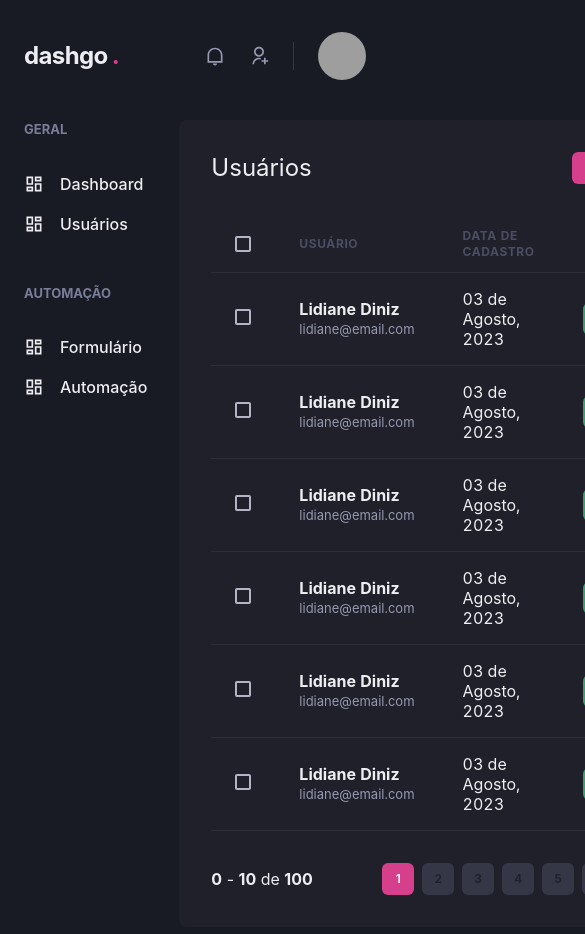
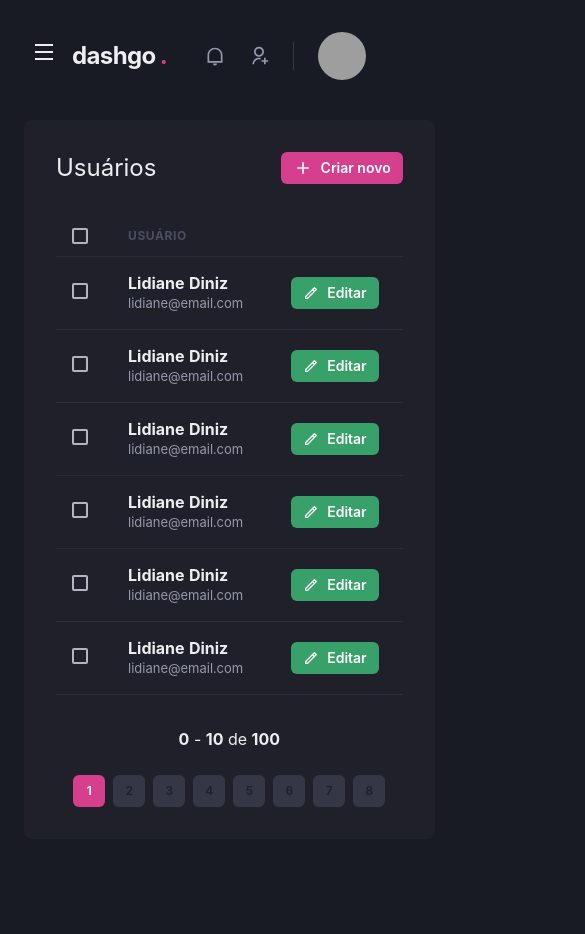
Before and after one commit to LidianeDiniz/dashgo-chakra-ui, a Next.js app: page /users in a window 390 px wide. Shown: the top 934 px of the page, 585 px wide, since content can reach past the window. After the commit the page ends 863 px from the top, so only its background shows below. Built offline with nearby package versions, Linux system fonts and the light colour scheme; grey boxes are pictures that could not be loaded.

Commit message:
Responsividade no Chakra

```diff
--- /dev/null
+++ b/src/components/ActiveLink.tsx
@@ -0,0 +1,31 @@
+import Link, { LinkProps } from "next/link";
+import { useRouter } from "next/router";
+import { ReactElement, cloneElement } from "react";
+
+interface ActiveLinkProps extends LinkProps{
+children: ReactElement;
+shoudMatchExactHref?: boolean;
+
+}
+
+export function ActiveLink ({children, shoudMatchExactHref= false, ...rest}: ActiveLinkProps){
+
+    const { asPath } = useRouter()
+
+    let isActive = false;
+
+    if(shoudMatchExactHref && ( asPath === rest.href || asPath === rest.as)){
+        isActive = true;
+    }
+
+    if(!shoudMatchExactHref && ( asPath.startsWith(String(rest.href)) || asPath.startsWith(String(rest.as)))){
+        isActive = true
+    }
+    return(
+        <Link {...rest}>
+            {cloneElement(children,{
+                color: isActive ? 'pink.400' : 'gray.50'
+            })}
+        </Link>
+    )
+}
--- a/src/components/Header/index.tsx
+++ b/src/components/Header/index.tsx
@@ -1,4 +1,6 @@
-import { Flex, useBreakpointValue } from "@chakra-ui/react";
+import { Flex, Icon, IconButton, useBreakpointValue } from "@chakra-ui/react";
+import { RiMenuLine } from "react-icons/ri";
+import { useSidebarDrawer } from '../../contexts/SidebarDrawerContext';
 import { Logo } from "./Logo";
 import { NotificationsNav } from "./NotificationsNav";
 import { Profile } from "./Profile";
@@ -7,6 +9,9 @@ import { SearchBox } from "./SearchBox";
 
 
 export function Header() {
+
+  const {onOpen} = useSidebarDrawer()
+
   const isWideVersion = useBreakpointValue({
     base: false,
     md: true
@@ -22,6 +27,18 @@ export function Header() {
       px="6"
       align="center"
     >
+
+      { !isWideVersion && (
+        <IconButton icon={<Icon as={RiMenuLine}/>}
+        aria-label="Open Navigation"
+        fontSize='24'
+        variant='unstyled'
+        onClick={onOpen}
+        marginRight='2'
+        >
+
+        </IconButton>
+      )}
       <Logo/>
 
      {isWideVersion &&  <SearchBox/>}
--- a/src/components/Pagination/index.tsx
+++ b/src/components/Pagination/index.tsx
@@ -4,7 +4,7 @@ import { PaginationItem } from "./PaginationItem";
 export function Pagination() {
   return (
     <Stack
-      direction="row"
+      direction={['column', 'row']}
       marginTop="8"
       justify="space-between"
       align="center"
--- a/src/components/Sidebar/NavLink.tsx
+++ b/src/components/Sidebar/NavLink.tsx
@@ -1,19 +1,23 @@
-import { LinkProps as ChaKraLinkProps, Icon, Link, Text } from "@chakra-ui/react";
+import { LinkProps as ChaKraLinkProps, Link as ChakraLink, Icon, Text } from "@chakra-ui/react";
 import { ElementType } from 'react';
+import { ActiveLink } from "../ActiveLink";
 
 interface NavLinkProps extends ChaKraLinkProps{
     icon: ElementType;
     children: string;
+    href: string;
 }
 
-export function NavLink ({ icon, children, ...rest }: NavLinkProps){
+export function NavLink ({ icon, children, href, ...rest }: NavLinkProps){
     return(
-        <Link display="flex" alignItems="center" {...rest}>
+       <ActiveLink href={href} passHref>
+        <ChakraLink display="flex" alignItems="center" {...rest}>
             <Icon as={icon} fontSize="20" />
             <Text marginLeft="4" fontWeight="medium">
               {children}
             </Text>
-          </Link>
+          </ChakraLink>
 
+       </ActiveLink>
     )
 }
--- /dev/null
+++ b/src/components/Sidebar/SidebarNav.tsx
@@ -0,0 +1,20 @@
+import { Stack } from "@chakra-ui/react";
+import { RiDashboardLine } from "react-icons/ri";
+import { NavLink } from "./NavLink";
+import { NavSection } from "./NavSection";
+
+export function SidebarNav (){
+    return(
+        <Stack spacing="12" align="flex-start">
+        <NavSection title="geral">
+          <NavLink href="/dashboard" icon={RiDashboardLine}>Dashboard</NavLink>
+          <NavLink href='/users' icon={RiDashboardLine}>Usuários</NavLink>
+        </NavSection>
+
+        <NavSection title="automação">
+          <NavLink href="/forms" icon={RiDashboardLine}>Formulário</NavLink>
+          <NavLink href="/automation" icon={RiDashboardLine}>Automação</NavLink>
+        </NavSection>
+      </Stack>
+    )
+}
--- a/src/components/Sidebar/index.tsx
+++ b/src/components/Sidebar/index.tsx
@@ -1,22 +1,37 @@
-import { Box, Stack } from "@chakra-ui/react";
-import { RiDashboardLine } from "react-icons/ri";
-import { NavLink } from "../Sidebar/NavLink";
-import { NavSection } from "../Sidebar/NavSection";
+import { Box, Drawer, DrawerBody, DrawerCloseButton, DrawerContent, DrawerHeader, DrawerOverlay, useBreakpointValue } from '@chakra-ui/react';
+import { useSidebarDrawer } from '../../contexts/SidebarDrawerContext';
+import { SidebarNav } from "./SidebarNav";
 
 export function Sidebar() {
+
+  const {isOpen, onClose} = useSidebarDrawer()
+
+    const isDrawerSidebar = useBreakpointValue({
+        base: true,
+        lg: false,
+    })
+
+    if(isDrawerSidebar){
+      return(
+        <Drawer isOpen={isOpen} placement='left' onClose={onClose}>
+        <DrawerOverlay>
+            <DrawerContent bg='gray.800' padding='4'>
+                <DrawerCloseButton marginTop='6'/>
+                <DrawerHeader>
+                    Navegação
+                </DrawerHeader>
+                <DrawerBody>
+                    <SidebarNav/>
+                </DrawerBody>
+            </DrawerContent>
+        </DrawerOverlay>
+    </Drawer>
+      )
+
+    }
   return (
     <Box as="aside" width="64" marginRight="8">
-      <Stack spacing="12" align="flex-start">
-        <NavSection title="geral">
-          <NavLink icon={RiDashboardLine}>Dashboard</NavLink>
-          <NavLink icon={RiDashboardLine}>Usuários</NavLink>
-        </NavSection>
-
-        <NavSection title="automação">
-          <NavLink icon={RiDashboardLine}>Formulário</NavLink>
-          <NavLink icon={RiDashboardLine}>Automação</NavLink>
-        </NavSection>
-      </Stack>
+     <SidebarNav/>
     </Box>
   );
 }
--- /dev/null
+++ b/src/contexts/SidebarDrawerContext.tsx
@@ -0,0 +1,31 @@
+import { UseDisclosureReturn, useDisclosure } from "@chakra-ui/react";
+import { useRouter } from "next/router";
+import { ReactNode, createContext, useContext, useEffect } from "react";
+
+interface SidebarDrawerProviderProps {
+  children: ReactNode;
+}
+
+type SidebarDrawerContexData = UseDisclosureReturn;
+
+const SidebarDrawerContext = createContext({} as SidebarDrawerContexData);
+
+export function SidebarDrawerProvider({
+  children
+}: SidebarDrawerProviderProps) {
+  const disclosure = useDisclosure();
+  const router = useRouter();
+
+  useEffect(() => {
+    disclosure.onClose();
+    // eslint-disable-next-line react-hooks/exhaustive-deps
+  }, [router.asPath]);
+
+  return (
+    <SidebarDrawerContext.Provider value={disclosure}>
+      {children}
+    </SidebarDrawerContext.Provider>
+  );
+}
+
+export const useSidebarDrawer = () => useContext(SidebarDrawerContext);
--- a/src/pages/_app.tsx
+++ b/src/pages/_app.tsx
@@ -1,13 +1,16 @@
-import { theme } from '@/styles/theme'
-import { ChakraProvider } from '@chakra-ui/react'
-import {AppProps} from 'next/app'
+import { ChakraProvider } from "@chakra-ui/react";
+import { AppProps } from "next/app";
+import { SidebarDrawerProvider } from "../contexts/SidebarDrawerContext";
+import { theme } from "../styles/theme";
 
-function MyApp ({ Component, pageProps}: AppProps){
-  return(
+function MyApp({ Component, pageProps }: AppProps) {
+  return (
     <ChakraProvider resetCSS theme={theme}>
-    <Component {...pageProps}/>
- </ChakraProvider>
-  )
+      <SidebarDrawerProvider>
+        <Component {...pageProps} />
+      </SidebarDrawerProvider>
+    </ChakraProvider>
+  );
 }
 
-export default MyApp
+export default MyApp;
--- a/src/pages/dashboard.tsx
+++ b/src/pages/dashboard.tsx
@@ -85,7 +85,7 @@ export default function Dashboard() {
             minChildWidth="320px"
             alignItems="flex-start"
           >
-            <Box padding="8" bg="gray.800" borderRadius={8} paddingBottom="4">
+            <Box padding={['6', '8']} bg="gray.800" borderRadius={8} paddingBottom="4">
               <Text fontSize="lg" marginBottom="4">
                 Inscritos da semana
               </Text>
@@ -97,7 +97,7 @@ export default function Dashboard() {
               />
             </Box>
 
-            <Box padding="8" bg="gray.800" borderRadius={8} paddingBottom="4">
+            <Box padding={['6', '8']} bg="gray.800" borderRadius={8} paddingBottom="4">
               <Text fontSize="lg" marginBottom="4">
                 {" "}
                 Taxa de abertura
--- a/src/pages/users/index.tsx
+++ b/src/pages/users/index.tsx
@@ -11,14 +11,20 @@ import {
   Text,
   Th,
   Thead,
-  Tr
+  Tr,
+  useBreakpointValue
 } from "@chakra-ui/react";
+import Link from "next/link";
 import { RiAddLine, RiPencilLine } from "react-icons/ri";
 import { Header } from "../../components/Header";
 import { Pagination } from "../../components/Pagination";
 import { Sidebar } from "../../components/Sidebar";
 
 export default function UserList() {
+  const isWideVersion = useBreakpointValue({
+    base: false,
+    lg: true
+  });
   return (
     <Box>
       <Header />
@@ -29,6 +35,7 @@ export default function UserList() {
             <Heading size="lg" fontWeight="normal">
               Usuários
             </Heading>
+            <Link href="/users/create" passHref>
               <Button
                 as="a"
                 size="sm"
@@ -38,24 +45,25 @@ export default function UserList() {
               >
                 Criar novo
               </Button>
+            </Link>
           </Flex>
 
           <Table colorScheme="whiteAlpha">
             <Thead>
               <Tr>
-                <Th paddingX="6" color="gray.300" width="8">
+                <Th paddingX={["4", "4", "6"]} color="gray.300" width="8">
                   <Checkbox colorScheme="pink" />
                 </Th>
 
                 <Th>Usuário</Th>
-                <Th>Data de cadastro</Th>
+                {isWideVersion && <Th>Data de cadastro</Th>}
                 <Th width="8"></Th>
               </Tr>
             </Thead>
 
             <Tbody>
               <Tr>
-                <Td paddingX="6">
+                <Td paddingX={["4", "4", "6"]}>
                   <Checkbox colorScheme="pink" />
                 </Td>
 
@@ -68,7 +76,7 @@ export default function UserList() {
                   </Box>
                 </Td>
 
-                <Td>03 de Agosto, 2023</Td>
+                {isWideVersion && <Td>03 de Agosto, 2023</Td>}
 
                 <Td>
                   {" "}
@@ -85,7 +93,7 @@ export default function UserList() {
               </Tr>
 
               <Tr>
-                <Td paddingX="6">
+                <Td paddingX={["4", "4", "6"]}>
                   <Checkbox colorScheme="pink" />
                 </Td>
 
@@ -98,7 +106,7 @@ export default function UserList() {
                   </Box>
                 </Td>
 
-                <Td>03 de Agosto, 2023</Td>
+                {isWideVersion && <Td>03 de Agosto, 2023</Td>}
 
                 <Td>
                   {" "}
@@ -115,7 +123,7 @@ export default function UserList() {
               </Tr>
 
               <Tr>
-                <Td paddingX="6">
+                <Td paddingX={["4", "4", "6"]}>
                   <Checkbox colorScheme="pink" />
                 </Td>
 
@@ -128,7 +136,7 @@ export default function UserList() {
                   </Box>
                 </Td>
 
-                <Td>03 de Agosto, 2023</Td>
+                {isWideVersion && <Td>03 de Agosto, 2023</Td>}
 
                 <Td>
                   {" "}
@@ -145,7 +153,7 @@ export default function UserList() {
               </Tr>
 
               <Tr>
-                <Td paddingX="6">
+                <Td paddingX={["4", "4", "6"]}>
                   <Checkbox colorScheme="pink" />
                 </Td>
 
@@ -158,7 +166,7 @@ export default function UserList() {
                   </Box>
                 </Td>
 
-                <Td>03 de Agosto, 2023</Td>
+                {isWideVersion && <Td>03 de Agosto, 2023</Td>}
 
                 <Td>
                   {" "}
@@ -175,7 +183,7 @@ export default function UserList() {
               </Tr>
 
               <Tr>
-                <Td paddingX="6">
+                <Td paddingX={["4", "4", "6"]}>
                   <Checkbox colorScheme="pink" />
                 </Td>
 
@@ -188,7 +196,7 @@ export default function UserList() {
                   </Box>
                 </Td>
 
-                <Td>03 de Agosto, 2023</Td>
+                {isWideVersion && <Td>03 de Agosto, 2023</Td>}
 
                 <Td>
                   {" "}
@@ -205,7 +213,7 @@ export default function UserList() {
               </Tr>
 
               <Tr>
-                <Td paddingX="6">
+                <Td paddingX={["4", "4", "6"]}>
                   <Checkbox colorScheme="pink" />
                 </Td>
 
@@ -218,7 +226,7 @@ export default function UserList() {
                   </Box>
                 </Td>
 
-                <Td>03 de Agosto, 2023</Td>
+                {isWideVersion && <Td>03 de Agosto, 2023</Td>}
 
                 <Td>
                   {" "}
```
Also changed, not shown: src/pages/users/create.tsx (+6 -3 lines). Lines whose indentation alone changed are shown as unchanged.
